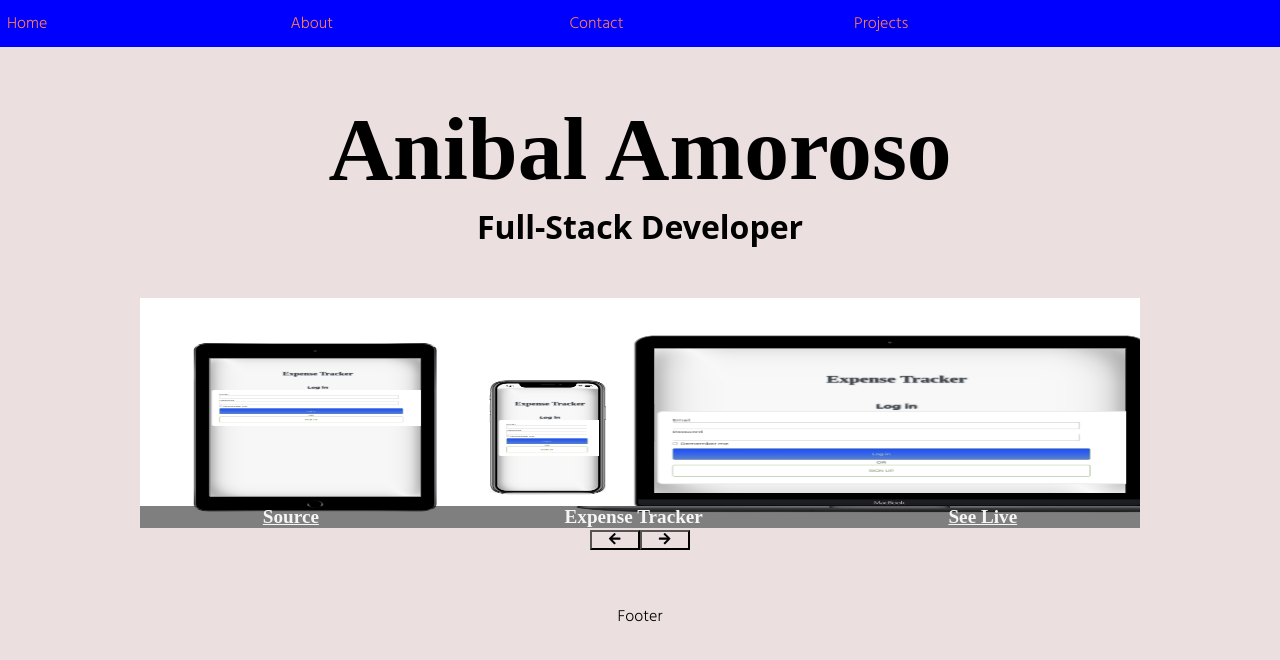
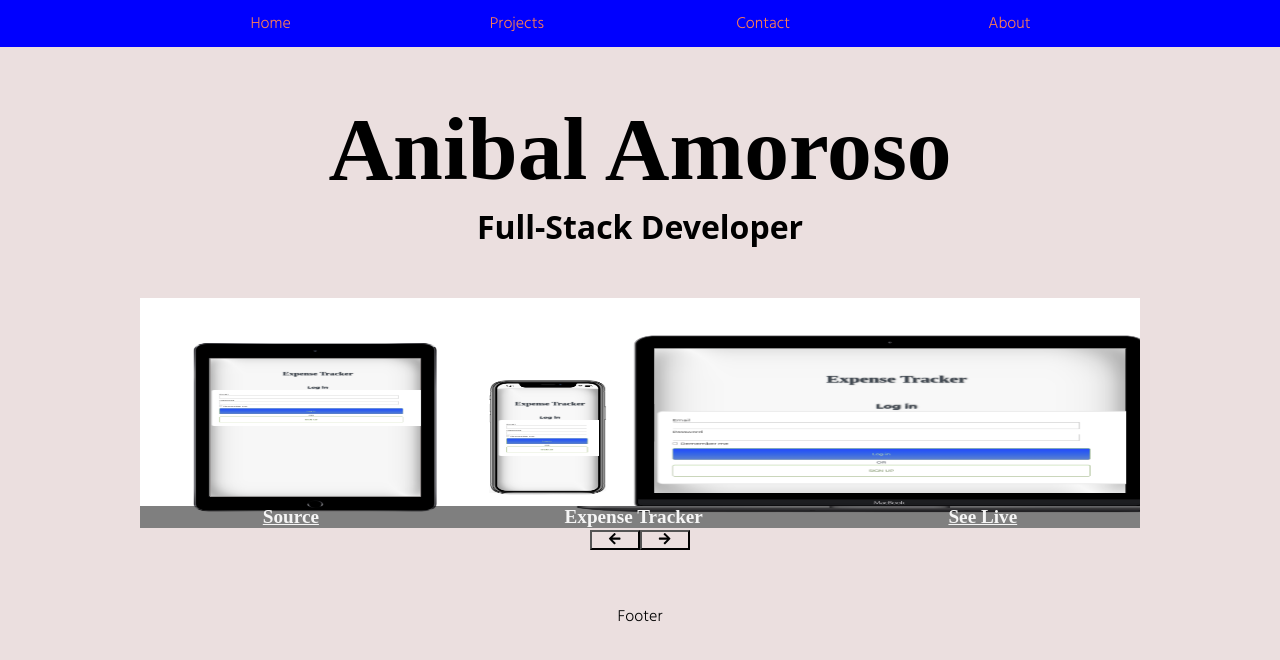
Before and after one commit to sj1978/Portfolio-React, a React (Create React App) app in the folder portfolio/: page / in a window 1280 px wide. Shown: the top 660 px of the page. Built offline with nearby package versions, Linux system fonts and the light colour scheme; a web font is replaced by a local one.

Commit message:
add home component

```diff
--- a/portfolio/src/App.js
+++ b/portfolio/src/App.js
@@ -1,5 +1,6 @@
 import './App.css';
 import Navbar from './Navbar';
+import {Home} from './Home';
 import Content from './Content';
 import Footer from './Footer';
 
@@ -7,8 +8,7 @@ function App() {
   return (
     <div className="App">
       <Navbar />
-      <h1 className='anibal'>Anibal Amoroso</h1>
-      <h2 className='dev'>Full-Stack Developer</h2>
+  <Home />
     <main className="main">
       <Content />
     </main>
--- /dev/null
+++ b/portfolio/src/Home.js
@@ -0,0 +1,10 @@
+import React from 'react'
+
+export const Home = () => {
+  return (
+    <main>
+    <h1 className='anibal'>Anibal Amoroso</h1>
+      <h2 className='dev'>Full-Stack Developer</h2>
+    </main>
+  )
+}
--- a/portfolio/src/Navbar.css
+++ b/portfolio/src/Navbar.css
@@ -8,7 +8,9 @@ color: coral;
 ul {
     display: grid;
     grid-template-columns: repeat(4, 1fr);
-    grid-gap: 18vw;
+    grid-gap: 15vw;
     list-style-type: none;
-    margin-top: 11px
+    margin-top: 11px;
+    margin-left: auto;
+    margin-right: auto;
   }
--- a/portfolio/src/Navbar.js
+++ b/portfolio/src/Navbar.js
@@ -8,9 +8,9 @@ const Navbar = () => {
     <div className="navbar">
 <ul>
   <li>Home</li>
+  <li>Projects</li>
+  <li>Contact</li>
   <li>About</li>
-  <li>Contact</li>
-  <li>Projects</li>
 </ul>
 
     </div>
```
